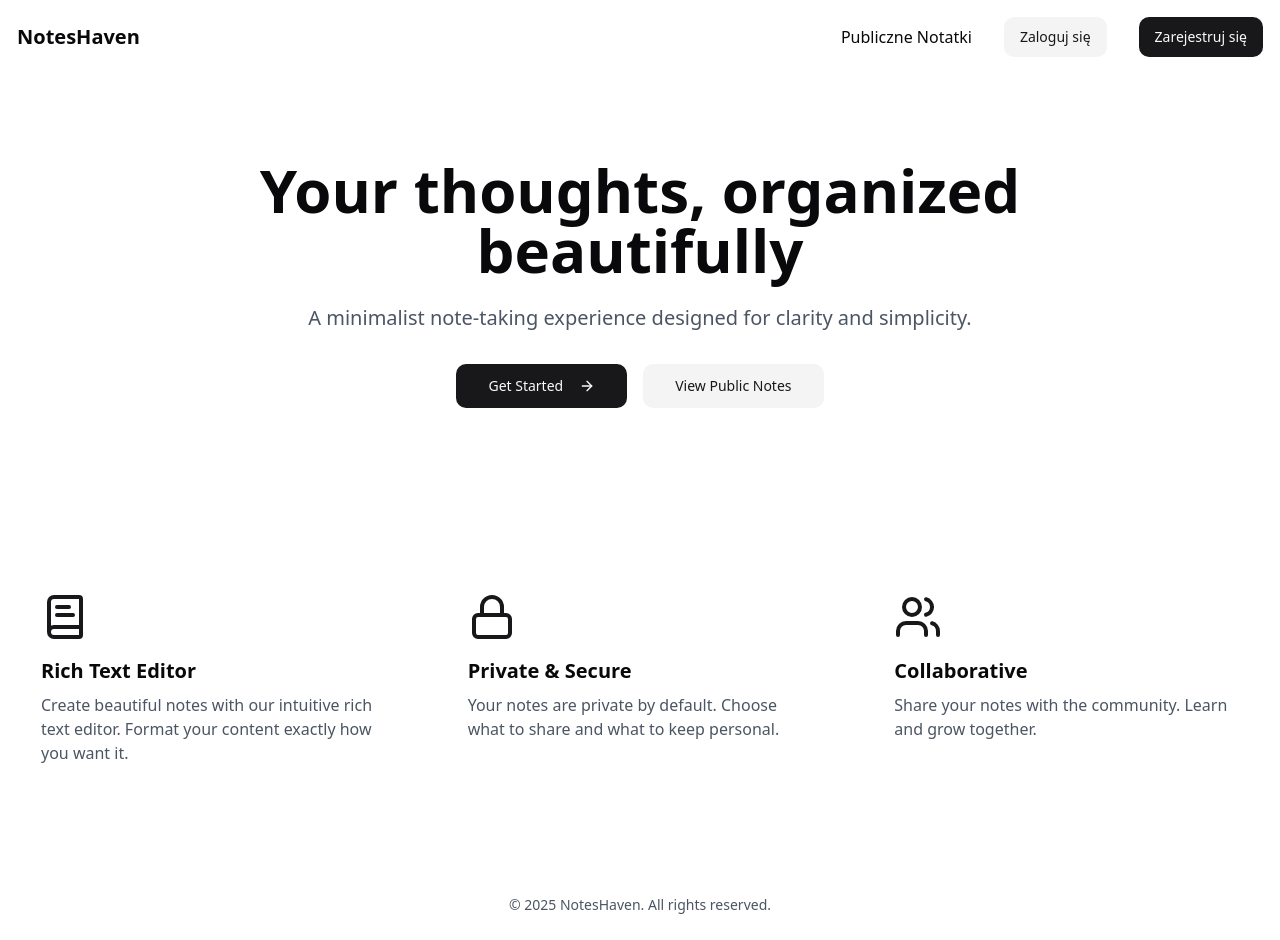
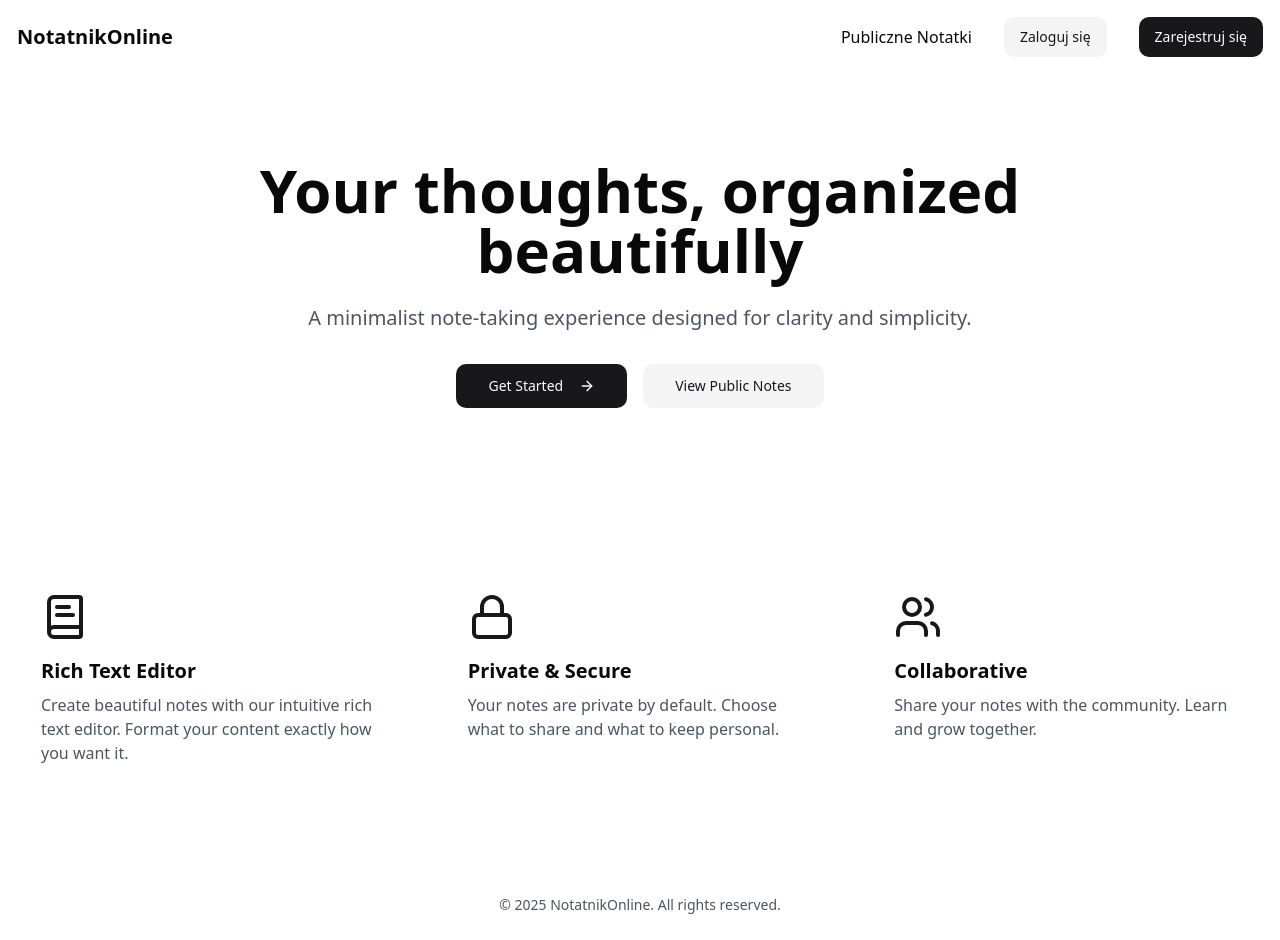
Before and after one commit to JakubM13/NotatnikOnline, a React (Vite) app: page / in a window 1280 px wide. Built offline with nearby package versions, Linux system fonts and the light colour scheme.

Commit message:
Update page title
Update the page title to "NotatnikOnline".

```diff
--- a/index.html
+++ b/index.html
@@ -1,9 +1,10 @@
+
 <!DOCTYPE html>
 <html lang="en">
   <head>
     <meta charset="UTF-8" />
     <meta name="viewport" content="width=device-width, initial-scale=1.0" />
-    <title>online-notes-haven</title>
+    <title>NotatnikOnline</title>
     <meta name="description" content="Lovable Generated Project" />
     <meta name="author" content="Lovable" />
     <meta property="og:image" content="/og-image.png" />
--- a/src/components/Layout.tsx
+++ b/src/components/Layout.tsx
@@ -21,7 +21,7 @@ const Layout = ({ children }: { children: React.ReactNode }) => {
       <header className="fixed top-0 left-0 right-0 z-50 glass">
         <nav className="container mx-auto px-4 py-4 flex justify-between items-center">
           <Link to="/" className="text-xl font-semibold">
-            NotesHaven
+            NotatnikOnline
           </Link>
 
           {/* Mobile menu button */}
@@ -118,7 +118,7 @@ const Layout = ({ children }: { children: React.ReactNode }) => {
 
       <footer className="glass mt-auto">
         <div className="container mx-auto px-4 py-6 text-center text-sm text-gray-600">
-          © {new Date().getFullYear()} NotesHaven. All rights reserved.
+          © {new Date().getFullYear()} NotatnikOnline. All rights reserved.
         </div>
       </footer>
     </div>
```
